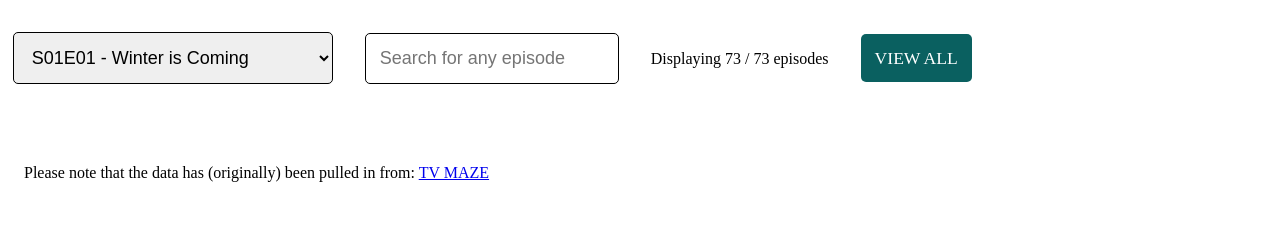
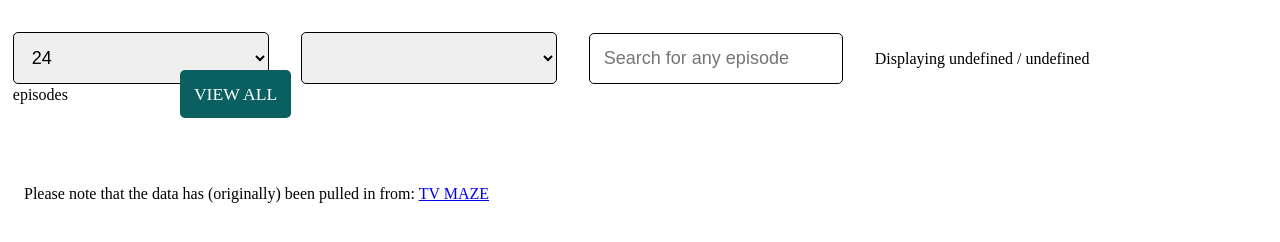
Before and after one commit to Selchuk-Karakus/tv-show-dom-project, a plain HTML site: page index.html in a window 1280 px wide. Both pictures are taken after a click on the link "VIEW ALL". Drawn offline with Linux system fonts and the light colour scheme; no server answers.

Commit message:
Add level 400, tidy up sytyle

```diff
--- a/index.html
+++ b/index.html
@@ -14,7 +14,7 @@
 
     <!-- Loads a provided function called getAllEpisodes() which returns all episodes -->
     <script src="episodes.js"></script>
-
+    <script src="shows.js"></script>
     <!-- Loads YOUR javascript code -->
     <script src="script.js"></script>
   </body>
--- a/script.js
+++ b/script.js
@@ -14,12 +14,18 @@ footerEl.append(paragraphEl);
 paragraphEl.appendChild(footerLinkEl);
 document.body.appendChild(footerEl);
 
-let allEpisodes = getAllEpisodes();
-const allEpisodesCounter = getAllEpisodes().length;
+let allEpisodes;
+let allEpisodesCounter;
+let allShows = getAllShows();
 
 const setup = () => {
-  createRequest(82).then((data) => {
+  let renderDefaultTvShow = 167;
+  createRequest(renderDefaultTvShow).then((data) => {
     getEpisodeOfTvShows(data);
+    createEpisodeSelectOption(data);
+    allEpisodes = data;
+    allEpisodesCounter = data.length;
+    paragraphCounterEl.innerHTML = `Displaying ${allEpisodesCounter} / ${allEpisodesCounter} episodes`;
   });
 };
 
@@ -101,7 +107,6 @@ inputSearchEl.classList.add("search-query");
 inputSearchEl.setAttribute("type", "text");
 inputSearchEl.setAttribute("placeholder", "Search for any episode");
 const paragraphCounterEl = document.createElement("p");
-paragraphCounterEl.innerHTML = `Displaying ${allEpisodesCounter} / ${allEpisodesCounter} episodes`;
 divSearchEl.appendChild(inputSearchEl);
 divSearchEl.appendChild(paragraphCounterEl);
 document.body.prepend(divSearchEl);
@@ -111,8 +116,8 @@ const handleSearchQuery = (e) => {
   const searchQuery = e.target.value.toLowerCase();
   let filteredEpisodes = allEpisodes.filter(({ name, summary }) => {
     return (
-      name.toLocaleLowerCase().includes(searchQuery) ||
-      summary.toLocaleLowerCase().includes(searchQuery)
+      name.toLowerCase().includes(searchQuery) ||
+      summary.toLowerCase().includes(searchQuery)
     );
   });
   getEpisodeOfTvShows(filteredEpisodes);
@@ -124,13 +129,15 @@ const handleSearchQuery = (e) => {
 
 inputSearchEl.addEventListener("keyup", handleSearchQuery);
 
-// Create select input component //
+// Create select input component for Episodes //
 const inputSelectEl = document.createElement("select");
 inputSelectEl.classList.add("select-query");
 inputSelectEl.setAttribute("id", "option");
 inputSelectEl.setAttribute("type", "select");
 divSearchEl.prepend(inputSelectEl);
 
+const createEpisodeSelectOption = (allEpisodes) => {
+  inputSelectEl.innerHTML = "";
   allEpisodes.forEach((episode) => {
     const optionEl = document.createElement("option");
     optionEl.value = episode.id;
@@ -141,11 +148,13 @@ allEpisodes.forEach((episode) => {
     }`;
     inputSelectEl.append(optionEl);
   });
+};
 
 // Check to see if selected episode id matches with any in the data if so call the render method with the found episode and render it to the webpage
 const selectedEpisode = document.getElementById("option");
 selectedEpisode.addEventListener("change", () => {
   rootElem.innerHTML = "";
+  console.log(selectedEpisode);
   allEpisodes.find((episode) => {
     if (selectedEpisode.value == episode.id) {
       const { name, season, number, image, summary } = episode;
@@ -165,4 +174,36 @@ buttonBackEl.addEventListener("click", () => {
   paragraphCounterEl.innerHTML = `Displaying ${allEpisodesCounter} / ${allEpisodesCounter} episodes`;
 });
 
+// Create select input component for Shows//
+const inputShowSelectEl = document.createElement("select");
+inputShowSelectEl.classList.add("select-query", "select-query-show");
+inputShowSelectEl.setAttribute("id", "option-show");
+inputShowSelectEl.setAttribute("type", "select");
+divSearchEl.prepend(inputShowSelectEl);
+
+const sortShowByName = (a, b) => {
+  return a.name > b.name ? 1 : -1;
+};
+
+let showSortedAtoZ = allShows.sort(sortShowByName);
+
+showSortedAtoZ.forEach(({ id, name }) => {
+  const optionEl = document.createElement("option");
+  optionEl.value = id;
+  optionEl.innerText = `${name}`;
+  inputShowSelectEl.append(optionEl);
+});
+
+inputShowSelectEl.addEventListener("change", () => {
+  let showId = inputShowSelectEl.value;
+  createRequest(showId).then((data) => {
+    getEpisodeOfTvShows(data);
+    createEpisodeSelectOption(data);
+    allEpisodes = data;
+    allEpisodesCounter = allEpisodes.length;
+    console.log(allEpisodesCounter);
+    paragraphCounterEl.innerHTML = `Displaying ${allEpisodesCounter} / ${allEpisodesCounter} episodes`;
+  });
+});
+
 window.onload = setup;
--- a/style.css
+++ b/style.css
@@ -24,16 +24,23 @@
 .search-bar-root > p {
   display: inline;
   margin: 2rem;
+  padding-right: 5rem;
 }
 
 /* Select dropdown menu */
 .select-query {
-  width: 20rem;
+  width: 16rem;
   padding: 14px;
   font-size: 18px;
   border: 1.5px solid black;
   border-radius: 5px;
 }
+
+.select-query-show {
+  margin-right: 2rem;
+
+}
+
 
 /* Card body */
 .card {
```
Lines whose indentation alone changed are shown as unchanged.
